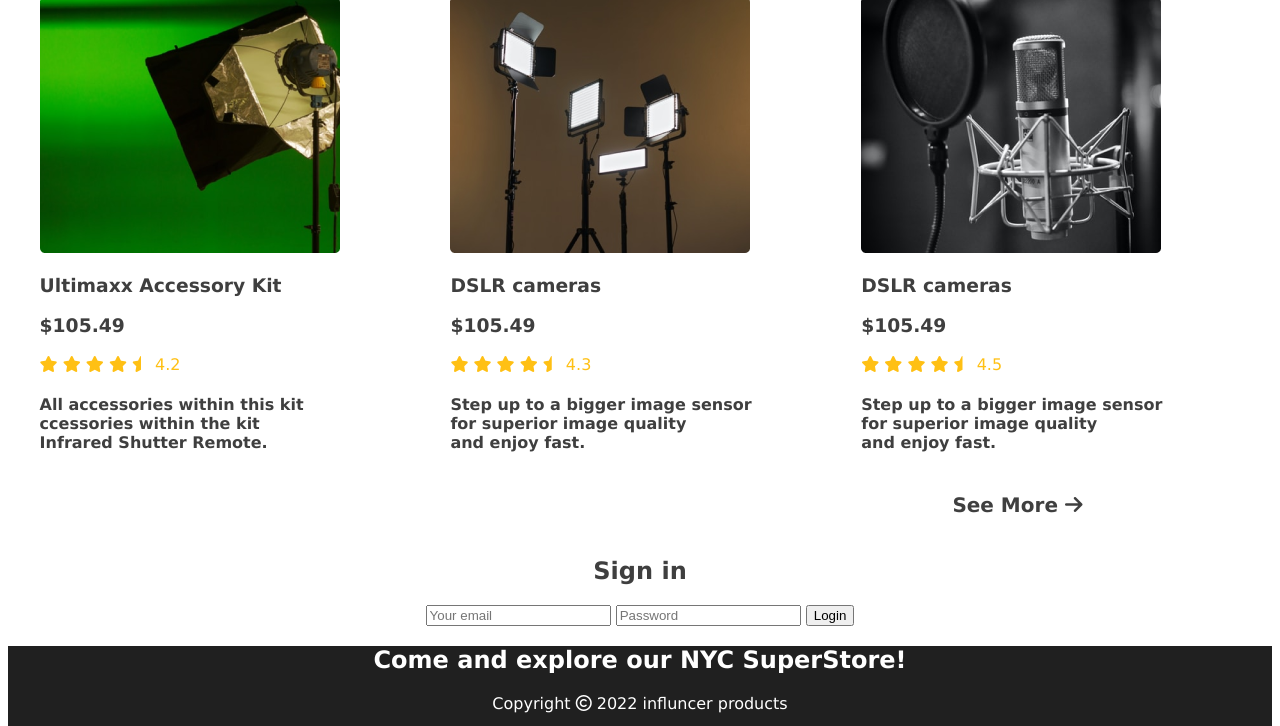
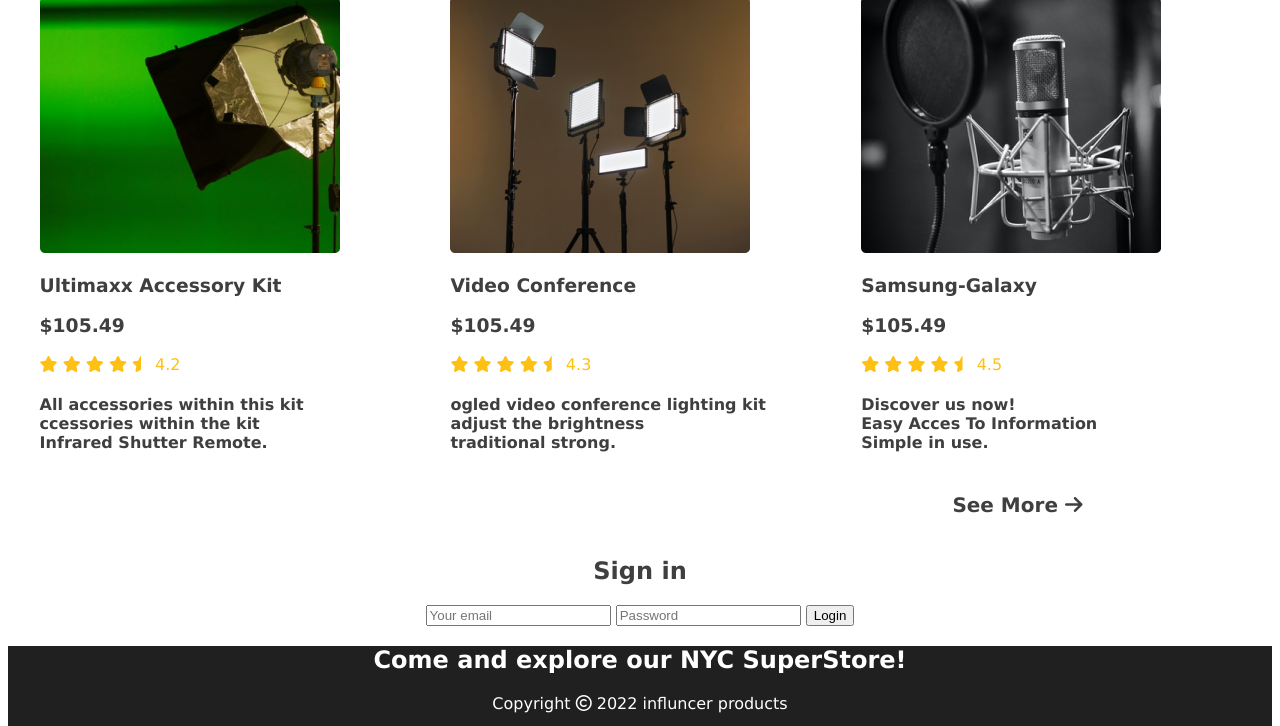
Before and after one commit to sakibhasan42/core-project-two, a plain HTML site: page index.html in a window 1280 px wide. Shown: the part 1594-2320 px from the top of the page. Drawn offline with Linux system fonts and the light colour scheme.

```diff
--- a/index.html
+++ b/index.html
@@ -218,7 +218,7 @@
                 <img src="images/lights.png" alt="">
             </div>
             <div class="product-info">
-                <h3 class="peoduct-tittle">DSLR cameras</h3>
+                <h3 class="peoduct-tittle">Video Conference </h3>
                 <h3>$105.49</h3>
                 <div class="course-star">
                     <div>
@@ -231,7 +231,7 @@
                     </div>
 
                 </div>
-                <h4>Step up to a bigger image sensor<br>for superior image quality<br>and enjoy fast.</h4>
+                <h4>ogled video conference lighting kit<br>adjust the brightness<br>traditional strong.</h4>
 
             </div>
 
@@ -243,7 +243,7 @@
                 <img src="images/mic.png" alt="">
             </div>
             <div class="product-info">
-                <h3 class="peoduct-tittle">DSLR cameras</h3>
+                <h3 class="peoduct-tittle">Samsung-Galaxy </h3>
                 <h3>$105.49</h3>
                 <div class="course-star">
                     <div>
@@ -260,7 +260,7 @@
 
 
                 </div>
-                <h4>Step up to a bigger image sensor<br>for superior image quality<br>and enjoy fast.</h4>
+                <h4>Discover us now!<br>Easy Acces To Information<br> Simple in use.</h4>
 
             </div>
 
--- a/styles/style.css
+++ b/styles/style.css
@@ -8,9 +8,9 @@
    transition: transform 2s ease-in-out;
 }
 
-}
+
 h1{
-    font-size: 50px;
+    font-size: 70px;
 }
 .first-section{
     display: flex;
@@ -94,7 +94,7 @@
 
 
 
-
+/* last-part */
 
 .down-head{
     font-size: 30px;
```
